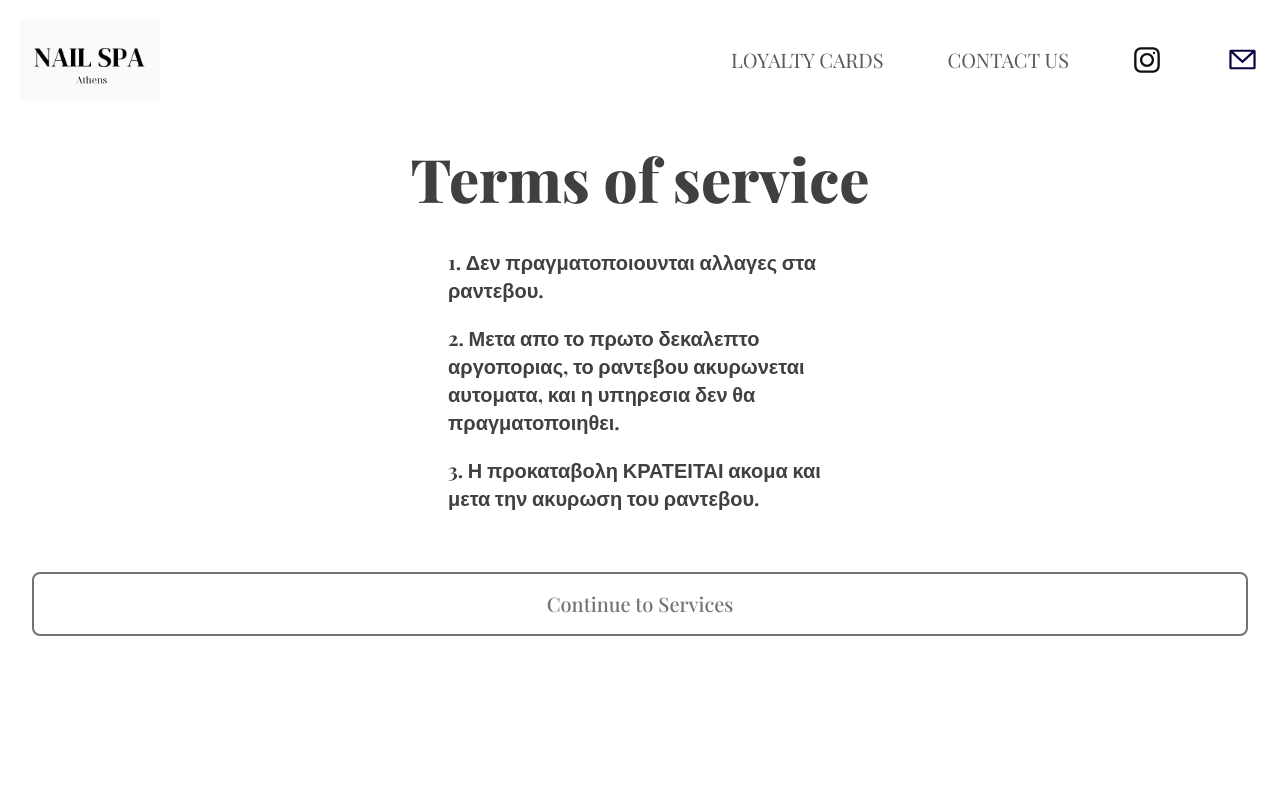
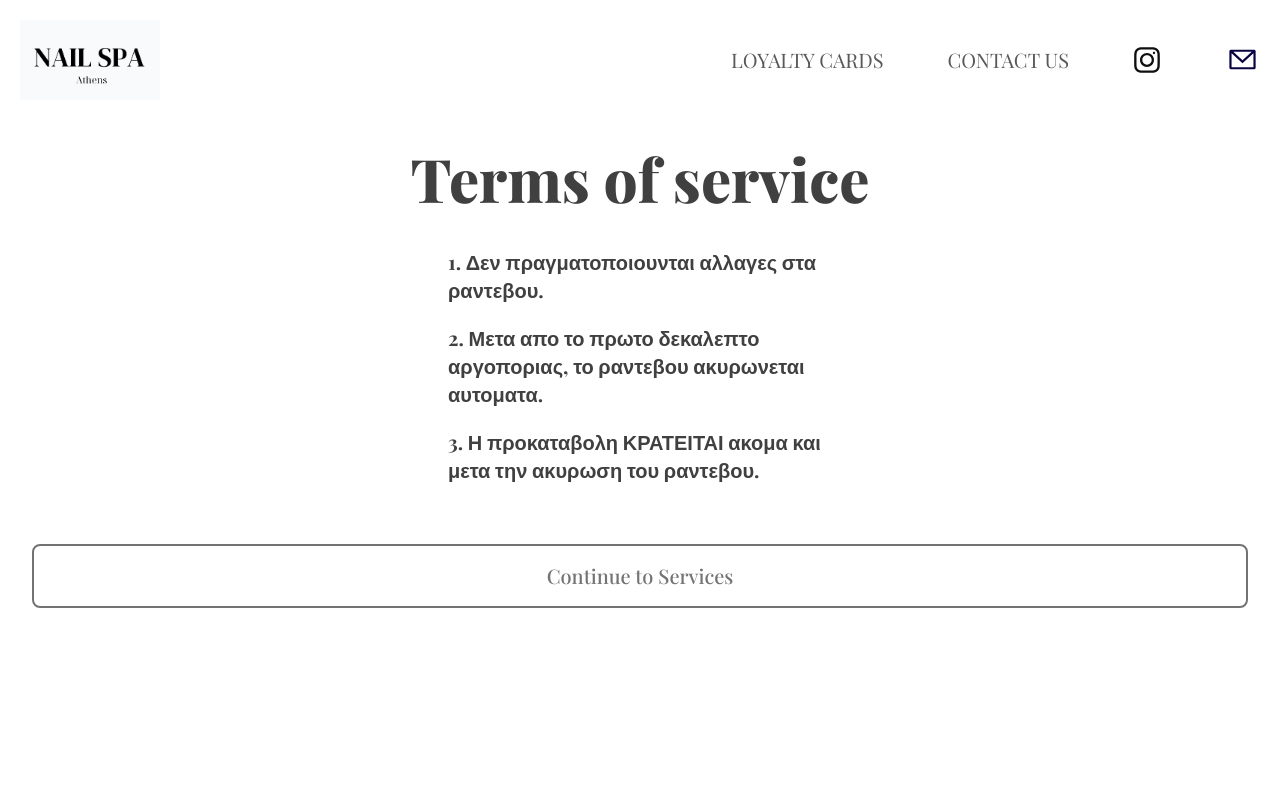
Before and after one commit to sofiiakst/nail-website, a Next.js app: page /policy in a window 1280 px wide. Shown: the top 800 px of the page. Built offline with nearby package versions, Linux system fonts and the light colour scheme; no server answers; a web font is replaced by a local one.

Commit message:
Malakies

```diff
--- a/app/policy/page.js
+++ b/app/policy/page.js
@@ -19,7 +19,7 @@ export default function Page() {
           </h2>
           <h2 className="text-primary-800 font-bold text-l md:text-xl mt-5">
             2. Μετα απο το πρωτο δεκαλεπτο αργοποριας, το ραντεβου ακυρωνεται
-            αυτοματα, και η υπηρεσια δεν θα πραγματοποιηθει.
+            αυτοματα.
           </h2>
           <h2 className="text-primary-800 font-bold text-l md:text-xl mt-5">
             3. Η προκαταβολη ΚΡΑΤΕΙΤΑΙ ακομα και μετα την ακυρωση του ραντεβου.
```
